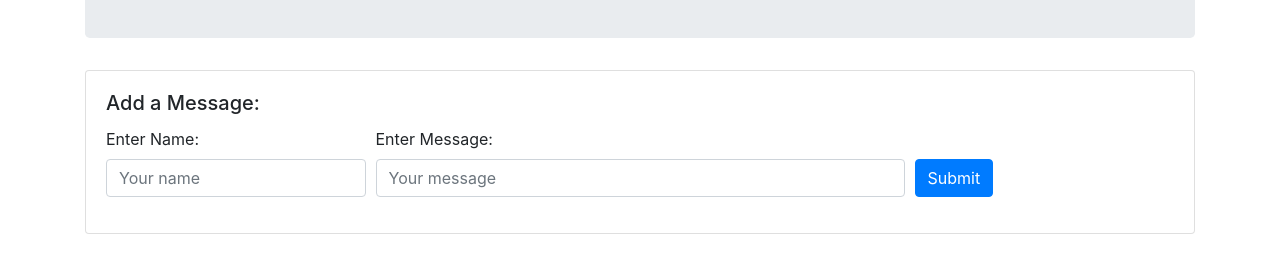
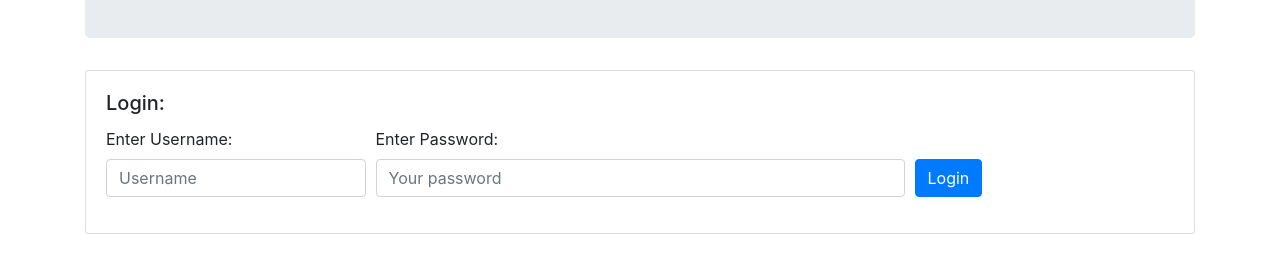
Before and after one commit to rebaz36/react-message-board, a React (Create React App) app: page / in a window 1280 px wide. Shown: the part 146-402 px from the top of the page. Built offline with nearby package versions, Linux system fonts and the light colour scheme; no server answers.

Commit message:
user credentials being passed to parent

```diff
--- a/src/App.js
+++ b/src/App.js
@@ -6,20 +6,29 @@ import Container from 'react-bootstrap/Container';
 import Row from 'react-bootstrap/Row';
 import Col from 'react-bootstrap/Col';
 import FormBoard from './FormBoard';
+import LoginForm from './LoginForm';
 
-export const App = ({className}) => (
-
+export const App = ({className}) => {
+  const [userCredentials, setUserCredentials] = React.useState([]);
+  const handleCallBack = (values => {
+    console.log("hey" + values.pwd)
+    setUserCredentials(values);
+    console.log("pass" + userCredentials.pwd)
+  })
+  return (
   <div className={className}>
     <Container>
       <Row>
         <Col><Header /></Col>
       </Row>
-      <FormBoard />
+      <LoginForm handleCallBack = {handleCallBack} />
+      <FormBoard userCredentials = {userCredentials} />
       <Row>
         <Col><Footer /></Col>
       </Row>
     </Container>
   </div>
-)
+  )}
+
 
 export default App;
--- a/src/FormBoard.js
+++ b/src/FormBoard.js
@@ -4,8 +4,9 @@ import Row from 'react-bootstrap/Row';
 import Col from 'react-bootstrap/Col';
 import MessageForm from './MessageForm';
 import MessageBoard from './MessageBoard';
+
 //This should be a GET
-export const FormBoard = () => {
+export const FormBoard = ({user}) => {
 const [messageBrd, setMessageBrd] = React.useState([]);
 React.useEffect( () => {
   (async () => {
@@ -19,8 +20,8 @@ React.useEffect( () => {
   })();
 },[]);
 
-const userCredentials = { username: 'test2', password: 'test1234' };
-
+const userCredentials = { user };
+console.log("whatsgood" + userCredentials.name);
 
     const handleCallBack = (values =>{
       const basicString = `${userCredentials.username}:${userCredentials.password}`;
--- /dev/null
+++ b/src/LoginForm.js
@@ -0,0 +1,97 @@
+import React from 'react';
+import Card from 'react-bootstrap/Card';
+import Form from 'react-bootstrap/Form';
+import Col from 'react-bootstrap/Col';
+import Button from 'react-bootstrap/Button';
+import * as yup from 'yup';
+import { Formik } from 'formik';
+
+
+
+const schema = yup.object({
+    name: yup
+    .string()
+    .trim()
+    .min(2, 'Your name must be at least 2 characters!')
+    .max(10, 'Your name cannot be more than 10 character.')
+    .matches(/[A-za-z]{2,}/, 'Invalid name. Use Upper or Lowercase letters only')
+    .required('Your name is required.'),
+    pwd: yup
+    .string()
+    .trim()
+    .min(3, 'Your messaged must be at least 3 character!')
+    .max(20, 'Your message must be no more than 20 character.')
+    .required('A message is required')
+});
+
+//Spacing Not working for Card
+export const LoginForm = ({className,handleCallBack}) =>  {
+    //POST here somwhere
+    const handleFormData = (values, actions) => {
+        handleCallBack(values);
+        console.log(values);
+        actions.setSubmitting(false); }
+ return (
+
+    <div className={className}>
+        <Formik
+        validationSchema={schema}
+        onSubmit={handleFormData}
+        initialValues={{ name: '', pwd: ''}}
+        >
+        { // Your Form is passed to Formik as a function
+        ({
+        handleSubmit,
+        handleChange,
+        handleBlur,
+        values,
+        touched,
+        errors,
+        }) => (
+        //Your Form goes here
+        <Form noValidate onSubmit={handleSubmit}>
+        <Card className="mb-4">
+            <Card.Body padding="2px">
+                <Card.Title>Login:</Card.Title>
+                <Form.Row className="align-items-center">
+                    <Form.Group as={Col} controlId="name">
+                        <Form.Label>Enter Username:</Form.Label>
+                        <Form.Control placeholder="Username"
+                        value={values.name}
+                        onChange={handleChange}
+                        onBlur={handleBlur}
+                        isValid={touched.name && !errors.name}
+                        isInvalid={touched.name && errors.name}
+                        ></Form.Control>
+                        <Form.Control.Feedback type="invalid">
+                            {errors.name}
+                        </Form.Control.Feedback>
+                    </Form.Group>
+                    <Form.Group as={Col} md={6} controlId="pwd">
+                        <Form.Label>Enter Password:</Form.Label>
+                        <Form.Control placeholder="Your password"
+                        value={values.pwd}
+                        onChange={handleChange}
+                        onBlur={handleBlur}
+                        isValid={touched.pwd && !errors.pwd}
+                        isInvalid={touched.pwd && errors.pwd}
+                        ></Form.Control>
+                    <Form.Control.Feedback type="invalid">
+                        {errors.pwd}
+                    </Form.Control.Feedback>
+                    </Form.Group>
+                    <Col>
+                    <Button variant="primary" type="submite" className="mt-3">Login</Button>
+                    </Col>
+                </Form.Row>
+            </Card.Body>
+        </Card>
+        </Form>
+        )
+    }
+    </Formik>
+    </div>
+)
+}
+
+export default LoginForm;
```
